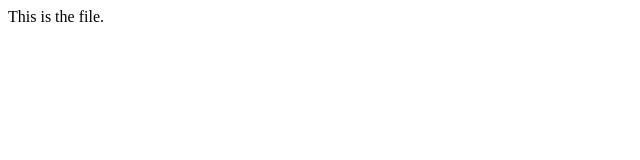
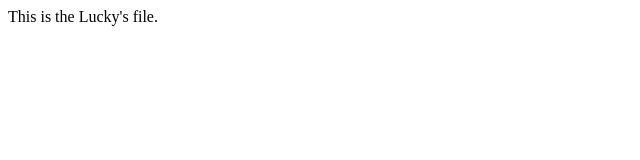
Before and after one commit to vishrana/devops, a plain HTML site: page index.html in a window 1280 px wide. Shown: the full height of the page, 0-640 px from the left. Drawn offline with Linux system fonts and the light colour scheme.

Commit message:
lucky initial commit

```diff
--- a/index.html
+++ b/index.html
@@ -1,3 +1,5 @@
 <html>
-    <body>This is the file.</body>
+
+<body>This is the Lucky's file.</body>
+
 </html>
```
